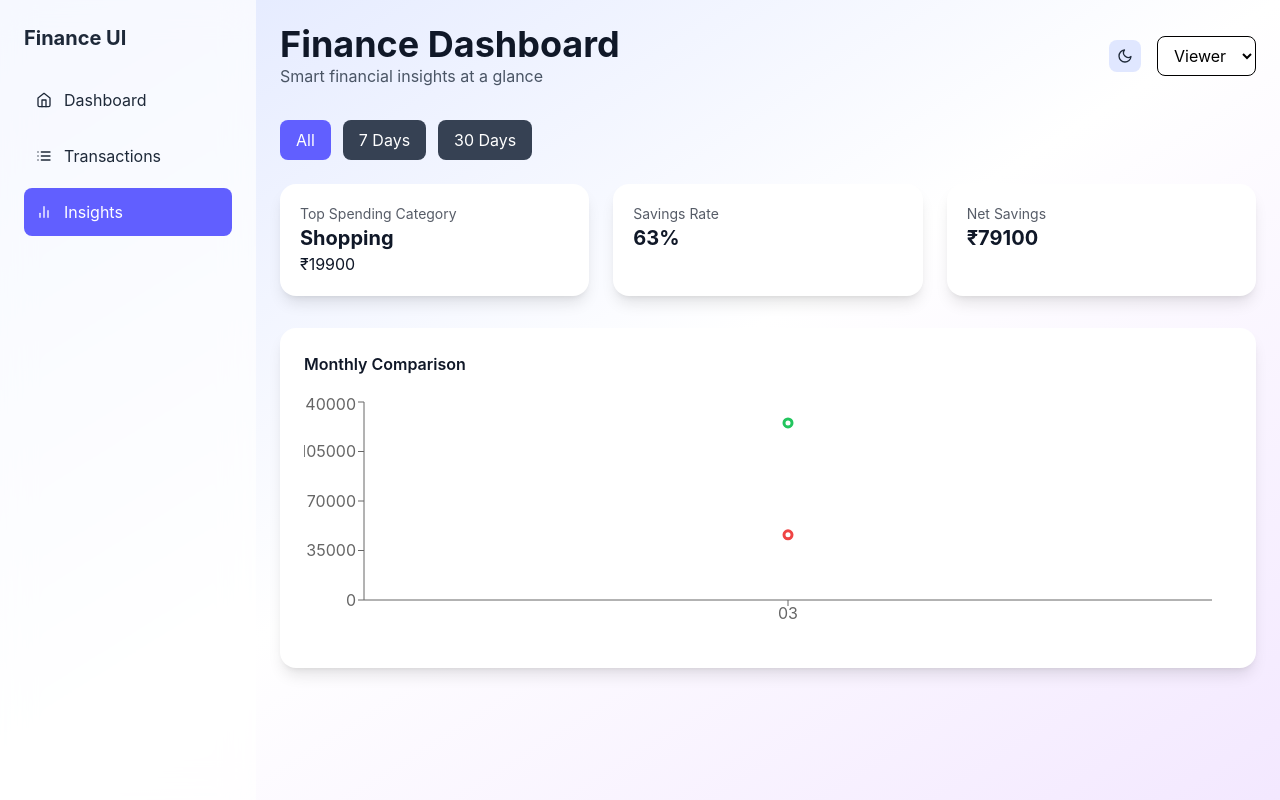
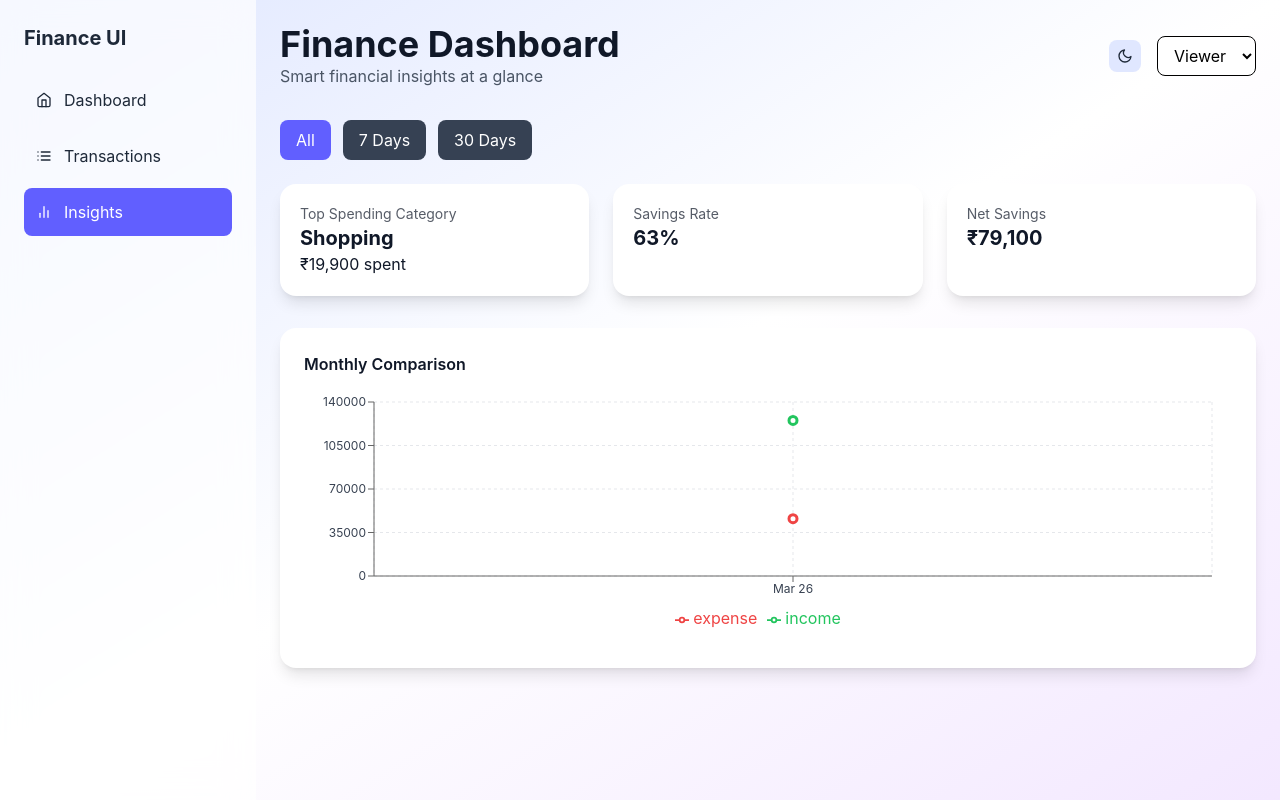
Before and after one commit to Akalkidattu/Finance-tracker, a React (Vite) app: page /insights in a window 1280 px wide. Built offline with nearby package versions, Linux system fonts and the light colour scheme.

Commit message:
fix: chart view

```diff
--- a/src/pages/InsightsPage.jsx
+++ b/src/pages/InsightsPage.jsx
@@ -8,71 +8,103 @@ import {
   YAxis,
   Tooltip,
   ResponsiveContainer,
+  CartesianGrid,
+  Legend,
 } from "recharts";
-import { useState } from "react";
+import { useMemo, useState } from "react";
 import { cardStyle } from "../utils/theme";
 
 const InsightsPage = () => {
   const { transactions, darkMode } = useFinance();
   const [range, setRange] = useState("all");
 
-  const today = new Date();
+  const parseLocalDate = (dateStr) => {
+    if (!dateStr || typeof dateStr !== "string") return null;
 
-  const filtered = transactions.filter((t) => {
-    const txDate = new Date(t.date);
+    const normalized = dateStr.trim();
+
+    if (/^\d{4}-\d{2}-\d{2}$/.test(normalized)) {
+      const [year, month, day] = normalized.split("-").map(Number);
+      const date = new Date(year, month - 1, day);
+      return Number.isNaN(date.getTime()) ? null : date;
+    }
+
+    const fallback = new Date(normalized);
+    return Number.isNaN(fallback.getTime()) ? null : fallback;
+  };
+
+  const startOfDay = (date) =>
+    new Date(date.getFullYear(), date.getMonth(), date.getDate());
+
+  const formatCurrency = (value) =>
+    `₹${Number(value || 0).toLocaleString("en-IN")}`;
+
+  const filtered = useMemo(() => {
+    const today = startOfDay(new Date());
+
+    return transactions.filter((t) => {
+      const txDate = parseLocalDate(t.date);
+      if (!txDate) return false;
+
+      const txDay = startOfDay(txDate);
 
       if (range === "7") {
-      const last7 = new Date();
-      last7.setDate(today.getDate() - 7);
-      return txDate >= last7;
+        const last7 = new Date(today);
+        last7.setDate(today.getDate() - 6);
+        return txDay >= last7 && txDay <= today;
       }
 
       if (range === "30") {
-      const last30 = new Date();
-      last30.setDate(today.getDate() - 30);
-      return txDate >= last30;
+        const last30 = new Date(today);
+        last30.setDate(today.getDate() - 29);
+        return txDay >= last30 && txDay <= today;
       }
 
       return true;
     });
+  }, [transactions, range]);
 
   const income = filtered.filter((t) => t.type === "income");
   const expense = filtered.filter((t) => t.type === "expense");
 
   const totalIncome = income.reduce((sum, t) => sum + Number(t.amount || 0), 0);
-  const totalExpense = expense.reduce((sum, t) => sum + Number(t.amount || 0), 0);
+  const totalExpense = expense.reduce(
+    (sum, t) => sum + Number(t.amount || 0),
+    0
+  );
 
   const savings = totalIncome - totalExpense;
   const savingsRate = totalIncome
-    ? ((savings / totalIncome) * 100).toFixed(0)
+    ? Math.round((savings / totalIncome) * 100)
     : 0;
 
   const categoryMap = {};
-
   expense.forEach((t) => {
-    categoryMap[t.category] =
-      (categoryMap[t.category] || 0) + Number(t.amount || 0);
+    const category = t.category || "Other";
+    categoryMap[category] =
+      (categoryMap[category] || 0) + Number(t.amount || 0);
   });
 
-  const topCategory = Object.entries(categoryMap).sort(
-    (a, b) => b[1] - a[1]
-  )[0];
+  const topCategory =
+    Object.entries(categoryMap).sort((a, b) => b[1] - a[1])[0] || null;
 
   const monthlyMap = {};
 
-  transactions.forEach((t) => {
-    if (!t.date) return;
+  filtered.forEach((t) => {
+    const date = parseLocalDate(t.date);
+    if (!date) return;
 
-    const date = new Date(t.date);
-
-    if (isNaN(date)) return;
-
-    const month = `${date.getFullYear()}-${String(
+    const monthKey = `${date.getFullYear()}-${String(
       date.getMonth() + 1
     ).padStart(2, "0")}`;
 
-    if (!monthlyMap[month]) {
-      monthlyMap[month] = {
+    if (!monthlyMap[monthKey]) {
+      monthlyMap[monthKey] = {
+        monthKey,
+        label: date.toLocaleString("en-IN", {
+          month: "short",
+          year: "2-digit",
+        }),
         income: 0,
         expense: 0,
       };
@@ -81,19 +113,15 @@ const InsightsPage = () => {
     const amount = Number(t.amount || 0);
 
     if (t.type === "income") {
-      monthlyMap[month].income += amount;
-    } else {
-      monthlyMap[month].expense += amount;
+      monthlyMap[monthKey].income += amount;
+    } else if (t.type === "expense") {
+      monthlyMap[monthKey].expense += amount;
     }
   });
 
-  const chartData = Object.entries(monthlyMap)
-    .map(([month, values]) => ({
-      month,
-      income: values.income,
-      expense: values.expense,
-    }))
-    .sort((a, b) => a.month.localeCompare(b.month));
+  const chartData = Object.values(monthlyMap).sort((a, b) =>
+    a.monthKey.localeCompare(b.monthKey)
+  );
 
   return (
     <div
@@ -128,7 +156,7 @@ const InsightsPage = () => {
           <div className={`${cardStyle} p-5`}>
             <h3 className="text-sm opacity-70">Top Spending Category</h3>
             <p className="text-xl font-bold">{topCategory?.[0] || "N/A"}</p>
-            <p>₹{topCategory?.[1] || 0}</p>
+            <p>{formatCurrency(topCategory?.[1] || 0)} spent</p>
           </div>
 
           <div className={`${cardStyle} p-5`}>
@@ -138,42 +166,62 @@ const InsightsPage = () => {
 
           <div className={`${cardStyle} p-5`}>
             <h3 className="text-sm opacity-70">Net Savings</h3>
-            <p className="text-xl font-bold">₹{savings}</p>
+            <p className="text-xl font-bold">{formatCurrency(savings)}</p>
           </div>
         </div>
 
         <div className={`${cardStyle} mt-8 h-[340px] p-6`}>
           <h3 className="mb-4 font-semibold">Monthly Comparison</h3>
 
+          {chartData.length > 0 ? (
             <ResponsiveContainer width="100%" height="85%">
               <LineChart
                 data={chartData}
-              margin={{ top: 10, right: 20, left: 0, bottom: 10 }}
+                margin={{ top: 10, right: 20, left: 10, bottom: 10 }}
               >
+                <CartesianGrid
+                  strokeDasharray="3 3"
+                  stroke={darkMode ? "#374151" : "#e5e7eb"}
+                />
                 <XAxis
-                dataKey="month"
-                tickFormatter={(value) => value.slice(5)}
+                  dataKey="label"
+                  tick={{ fill: darkMode ? "#d1d5db" : "#374151", fontSize: 12 }}
                 />
-              <YAxis />
+                <YAxis
+                  tick={{ fill: darkMode ? "#d1d5db" : "#374151", fontSize: 12 }}
+                />
                 <Tooltip
-                formatter={(value) => `₹${value}`}
+                  formatter={(value, name) => [
+                    formatCurrency(value),
+                    name === "income" ? "Income" : "Expense",
+                  ]}
                 />
+                <Legend />
                 <Line
                   type="monotone"
                   dataKey="income"
+                  name="income"
                   stroke="#22c55e"
                   strokeWidth={3}
                   dot={{ r: 4 }}
+                  activeDot={{ r: 6 }}
                 />
                 <Line
                   type="monotone"
                   dataKey="expense"
+                  name="expense"
                   stroke="#ef4444"
                   strokeWidth={3}
                   dot={{ r: 4 }}
+                  activeDot={{ r: 6 }}
                 />
               </LineChart>
             </ResponsiveContainer>
+          ) : (
+            <div className="h-[85%] flex items-center justify-center text-sm opacity-70">
+              No transaction data available for the selected range.
+            </div>
+          )}
         </div>
       </div>
     </div>
```
Lines whose indentation alone changed are shown as unchanged.
